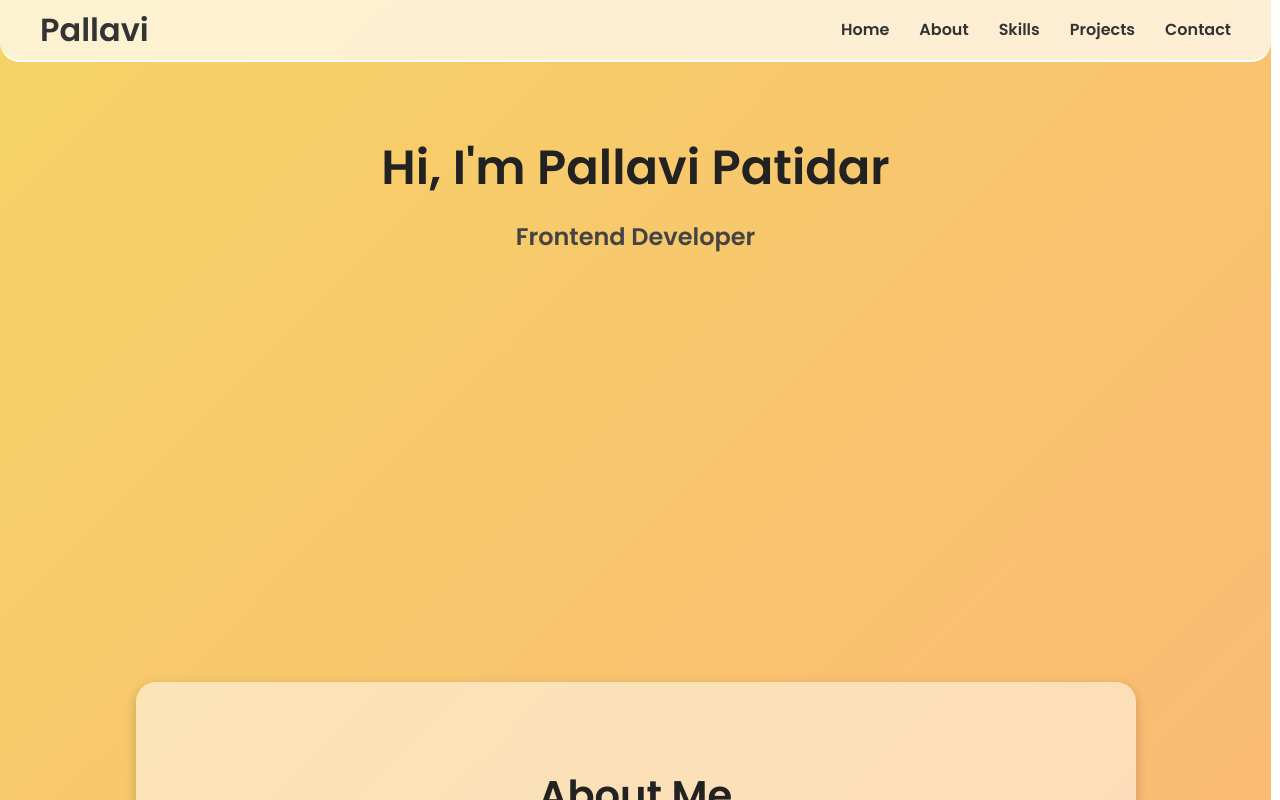
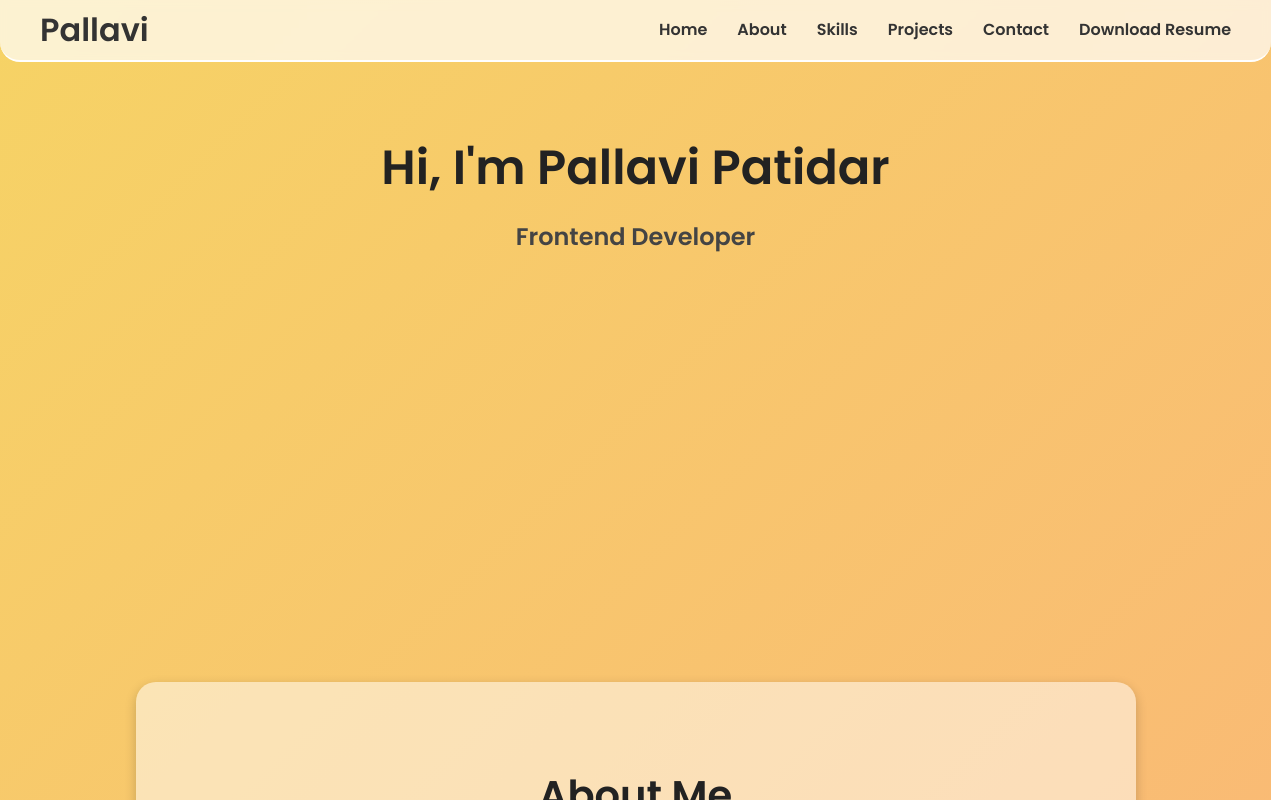
Before and after one commit to Pallavi-2410/digitalPortfolio, a React (Vite) app: page / in a window 1280 px wide. Shown: the top 800 px of the page. Built offline with nearby package versions, Linux system fonts and the light colour scheme.

Commit message:
Download added in nav

```diff
--- a/src/components/Portfolio.jsx
+++ b/src/components/Portfolio.jsx
@@ -50,6 +50,7 @@ export default function Portfolio() {
                         <li><a href="#skills">Skills</a></li>
                         <li><a href="#projects">Projects</a></li>
                         <li><a href="#contact">Contact</a></li>
+                        <li><a href="#" onClick={handleResumeDownload}>Download Resume</a></li>
                     </ul>
                 </nav>
 
```
